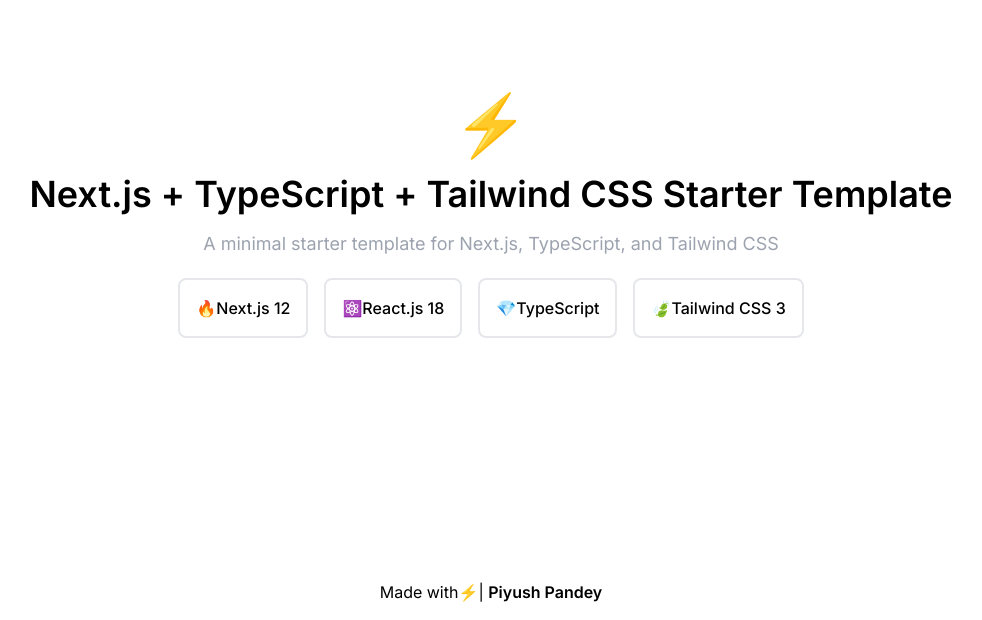
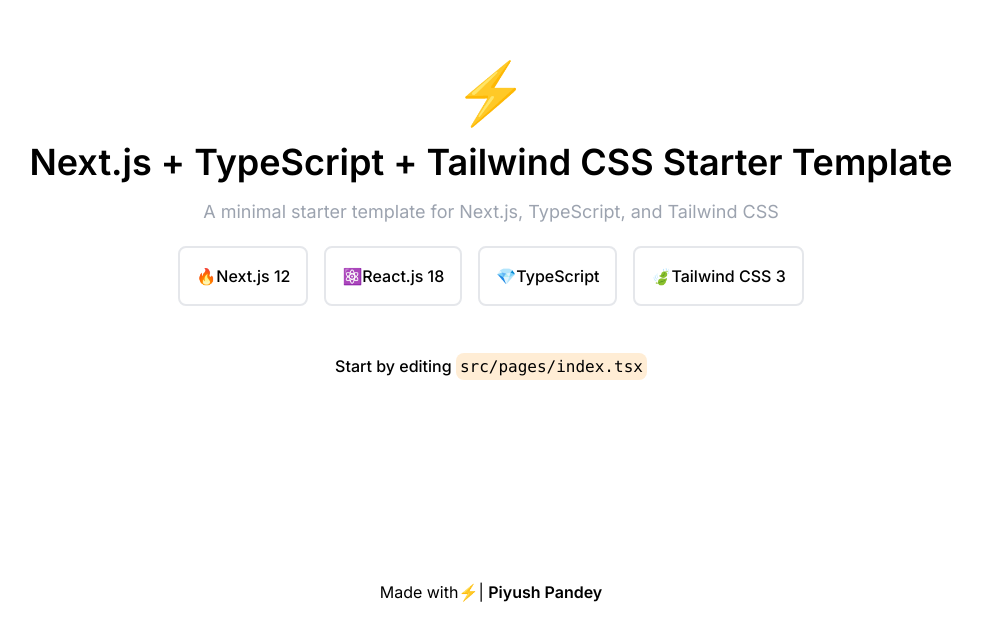
Before and after one commit to zephyrus21/next-ts-tailwind-starter, a Next.js app: page / in a window 1280 px wide. Shown: the part 180-800 px from the top of the page, without its empty margins (149-1131 px from the left). Built offline with nearby package versions, Linux system fonts and the light colour scheme.

Commit message:
adding prod msg

```diff
--- a/src/components/Starter.tsx
+++ b/src/components/Starter.tsx
@@ -27,6 +27,20 @@
           </a>
         ))}
       </div>
+      {process.env.NODE_ENV === "production" ? (
+        <a
+          className='font-semibold text-2xl mt-10 transition-all hover:text-orange-400 hover:-translate-y-1'
+          href='https://github.com/zephyrus21/next-ts-tailwind-starter'>
+          Get Started {"-->"}
+        </a>
+      ) : (
+        <p className='font-medium mt-10'>
+          Start by editing{" "}
+          <code className='bg-orange-100 rounded-lg p-1'>
+            src/pages/index.tsx
+          </code>
+        </p>
+      )}
       <footer className='absolute bottom-4'>
         Made with⚡|{" "}
         <a
```
